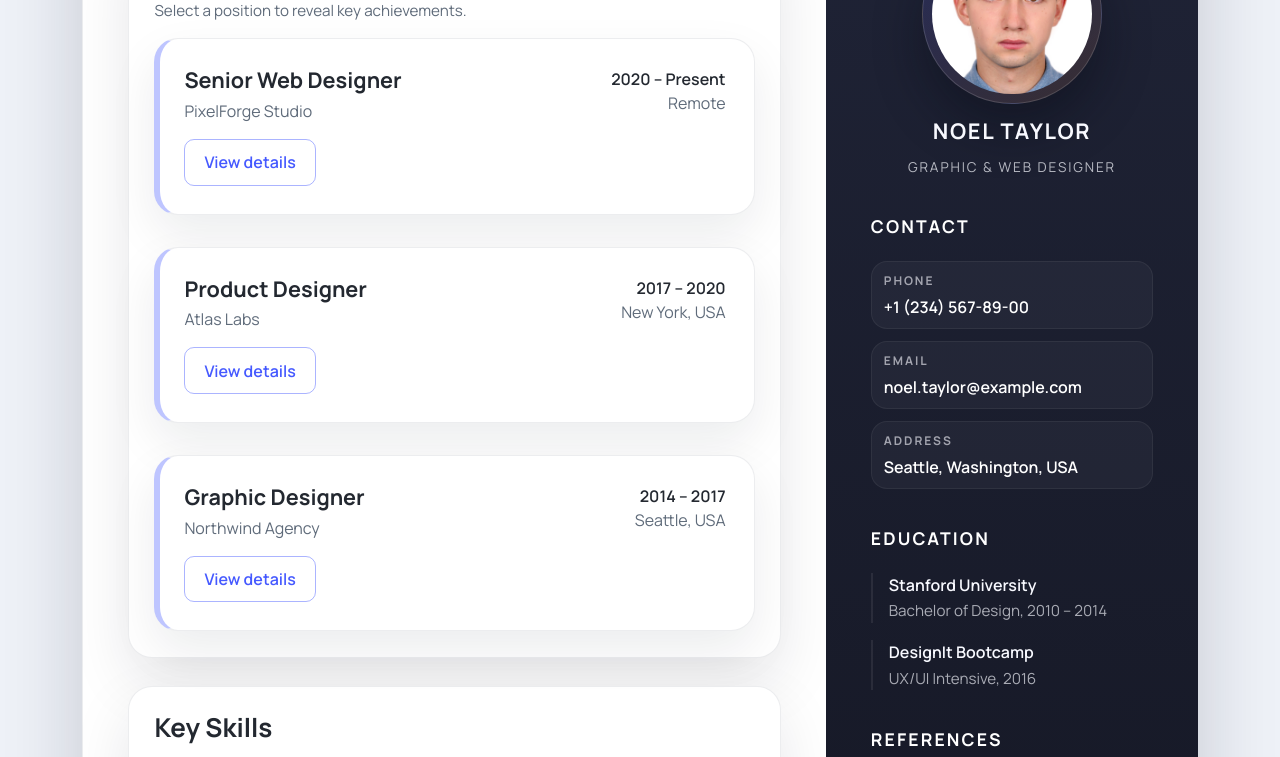
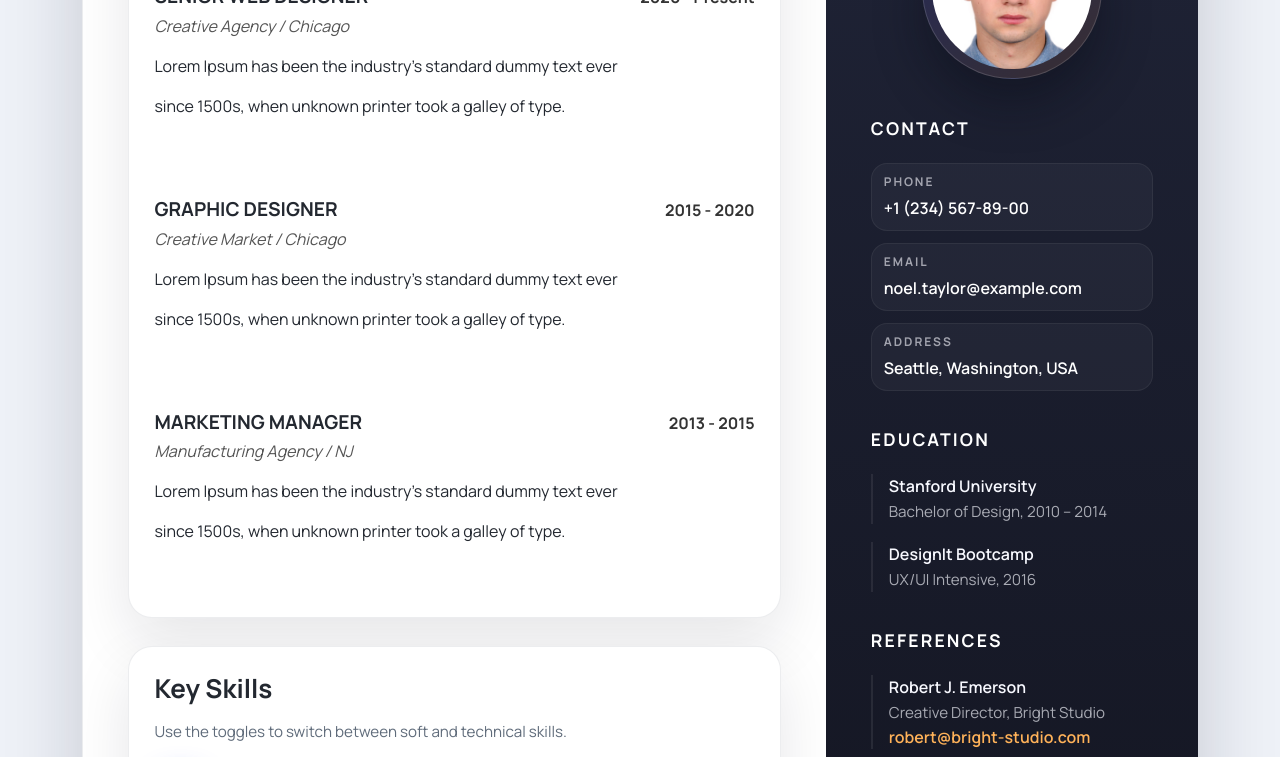
Before and after one commit to yuriilenivpm2024-alt/pm_23_11, a website: page app/html/index.html in a window 1280 px wide. Shown: the part 524-1281 px from the top of the page. Drawn offline with nearby package versions, Linux system fonts and the light colour scheme; files that its build step writes are made by us from their sources; files whose address does not match are found by name.

Commit message:
Змінив досвід про роботу

```diff
--- a/app/html/_main-content.html
+++ b/app/html/_main-content.html
@@ -2,77 +2,52 @@
     <section class="resume-section" aria-labelledby="experience-heading">
         <div class="resume-section__header">
             <h2 id="experience-heading">Work Experience</h2>
-            <p class="resume-section__hint">Select a position to reveal key achievements.</p>
+
         </div>
-        <div class="experience-grid">
-            <article class="experience-card" data-start-year="2020" data-end-year="">
-                <header class="experience-card__header">
-                    <div>
-                        <h3 class="experience-card__role">Senior Web Designer</h3>
-                        <p class="experience-card__company">PixelForge Studio</p>
-                    </div>
-                    <div class="experience-card__meta">
-                        <p class="experience-card__tenure" data-tenure>2020 &ndash; Present</p>
-                        <p class="experience-card__location">Remote</p>
-                    </div>
-                </header>
-                <button class="experience-card__toggle" type="button" data-action="toggle-details" aria-expanded="false">
-                    View details
-                </button>
-                <div class="experience-card__details" hidden>
-                    <ul>
-                        <li>Led the redesign of an education platform, increasing conversions by 34%.</li>
-                        <li>Implemented a design token framework and component library.</li>
-                        <li>Facilitated workshops with clients and product managers to align direction faster.</li>
-                    </ul>
+        <div class="experience-list">
+            <div class="experience-item">
+                <div class="experience-header">
+                    <h3 class="experience-title">Senior Web Designer</h3>
+                    <span class="experience-date">2020 - Present</span>
                 </div>
-            </article>
 
-            <article class="experience-card" data-start-year="2017" data-end-year="2020">
-                <header class="experience-card__header">
-                    <div>
-                        <h3 class="experience-card__role">Product Designer</h3>
-                        <p class="experience-card__company">Atlas Labs</p>
-                    </div>
-                    <div class="experience-card__meta">
-                        <p class="experience-card__tenure" data-tenure>2017 &ndash; 2020</p>
-                        <p class="experience-card__location">New York, USA</p>
-                    </div>
-                </header>
-                <button class="experience-card__toggle" type="button" data-action="toggle-details" aria-expanded="false">
-                    View details
-                </button>
-                <div class="experience-card__details" hidden>
-                    <ul>
-                        <li>Designed a finance management app with dedicated dark mode support.</li>
-                        <li>Launched a weekly prototype testing program with real customers.</li>
-                        <li>Created guidelines for marketing campaigns and social media launches.</li>
-                    </ul>
+                <p class="experience-company"><em>Creative Agency / Chicago</em></p>
+
+                <p class="experience-description">
+                    <p>Lorem Ipsum has been the industry's standard dummy text ever</p>
+                    <p>since 1500s, when unknown printer took a galley of type.</p>
+                </p>
+            </div>
+
+            <div class="experience-item2">
+                <div class="experience-header2">
+                    <h3 class="experience-title2">Graphic Designer</h3>
+                    <span class="experience-date2">2015 - 2020</span>
                 </div>
-            </article>
 
-            <article class="experience-card" data-start-year="2014" data-end-year="2017">
-                <header class="experience-card__header">
-                    <div>
-                        <h3 class="experience-card__role">Graphic Designer</h3>
-                        <p class="experience-card__company">Northwind Agency</p>
-                    </div>
-                    <div class="experience-card__meta">
-                        <p class="experience-card__tenure" data-tenure>2014 &ndash; 2017</p>
-                        <p class="experience-card__location">Seattle, USA</p>
-                    </div>
-                </header>
-                <button class="experience-card__toggle" type="button" data-action="toggle-details" aria-expanded="false">
-                    View details
-                </button>
-                <div class="experience-card__details" hidden>
-                    <ul>
-                        <li>Developed brand identities for tech startups and civic initiatives.</li>
-                        <li>Delivered 40+ landing and promo pages with strong engagement rates.</li>
-                        <li>Coached the design team on modular grids and typography systems.</li>
-                    </ul>
+                <p class="experience-company2"><em>Creative Market / Chicago</em></p>
+
+                <p class="experience-description2">
+                  <p>Lorem Ipsum has been the industry's standard dummy text ever</p>
+                  <p>since 1500s, when unknown printer took a galley of type.</p>
+                </p>
+            </div>
+
+
+            <div class="experience-item3">
+                <div class="experience-header3">
+                    <h3 class="experience-title3">Marketing Manager</h3>
+                    <span class="experience-date3">2013 - 2015</span>
                 </div>
-            </article>
+
+                <p class="experience-company3"><em>Manufacturing Agency / NJ</em></p>
+
+                <p class="experience-description3">
+                 <p>Lorem Ipsum has been the industry's standard dummy text ever</p>
+                 <p>since 1500s, when unknown printer took a galley of type.</p>
+                </p>
+            </div>
+
         </div>
     </section>
 
@@ -97,18 +72,3 @@
     </section>
 
     <section class="resume-section" aria-labelledby="awards-heading">
-        <div class="resume-section__header">
-            <h2 id="awards-heading">Awards</h2>
-        </div>
-        <ul class="awards-list">
-            <li>
-                <h3 class="awards-list__title">Awwwards Honorable Mention</h3>
-                <p class="awards-list__meta">For the redesign of the LearnLoop education service, 2022</p>
-            </li>
-            <li>
-                <h3 class="awards-list__title">Behance Interaction Award</h3>
-                <p class="awards-list__meta">For the NovaPay mobile app, 2020</p>
-            </li>
-        </ul>
-    </section>
-</section>
--- a/app/html/_sidebar.html
+++ b/app/html/_sidebar.html
@@ -3,8 +3,7 @@
         <div class="resume-panel__avatar">
             <img src="./img/avatar.JPG" alt="Portrait of Noel Taylor" width="148" height="148" />
         </div>
-        <p class="resume-panel__name">Noel Taylor</p>
-        <p class="resume-panel__role">Graphic &amp; Web Designer</p>
+
     </div>
     <section class="resume-panel__block" aria-labelledby="contact-heading">
         <h2 id="contact-heading" class="resume-panel__title">Contact</h2>
--- a/app/scss/layout/_content.scss
+++ b/app/scss/layout/_content.scss
@@ -1,98 +1,127 @@
-.experience-grid {
+.experience-list {
   display: grid;
   gap: clamp(1.5rem, 3vw, 2rem);
 }
 
-.experience-card {
-  border-radius: $radius-lg;
-  padding: 1.75rem 1.75rem 1.75rem 1.5rem;
-  background-color: $color-surface;
-  border: 1px solid rgba(24, 32, 56, 0.08);
-  box-shadow: 0 20px 48px rgba(15, 23, 42, 0.08);
-  border-left: 6px solid rgba(69, 89, 255, 0.35);
-  transition: box-shadow $transition, transform $transition, border-color $transition;
-
-  &:hover,
-  &:focus-within {
-    box-shadow: 0 28px 56px rgba(69, 89, 255, 0.18);
-    border-color: rgba(69, 89, 255, 0.4);
-    transform: translateY(-4px);
-  }
+.experience-entry {
+  display: grid;
+  gap: 0.75rem;
 }
 
-.experience-card__header {
-  display: flex;
-  justify-content: space-between;
-  gap: 1rem;
-  flex-wrap: wrap;
-}
-
-.experience-card__role {
+.experience-entry__title {
   margin: 0;
   font-size: 1.35rem;
   font-weight: 700;
 }
 
-.experience-card__company {
-  margin: 0.35rem 0 0;
+.experience-entry__meta {
+  margin: 0;
+  font-weight: 600;
   color: $color-muted;
 }
 
-.experience-card__meta {
-  text-align: right;
-  min-width: 160px;
-
-  p {
+.experience-entry p {
   margin: 0;
+  color: $color-muted;
+  line-height: 1.7;
+}
+.experience-item {
+  margin-bottom: 2rem;
 }
 
-  .experience-card__tenure {
-    font-weight: 600;
+.experience-header {
+  display: flex;
+  justify-content: space-between;
+  align-items: baseline;
 }
 
-  .experience-card__location {
-    color: $color-muted;
-  }
+.experience-title {
+  margin: 0;
+  font-weight: 700;
+  text-transform: uppercase;
+  font-size: 1.2rem;
 }
 
-.experience-card__toggle {
-  margin-top: 1rem;
-  border-radius: $radius-sm;
-  border: 1px solid rgba(69, 89, 255, 0.45);
-  background-color: transparent;
-  color: $color-primary;
-  font-weight: 600;
-  padding: 0.65rem 1.2rem;
-  cursor: pointer;
-  transition: background-color $transition, box-shadow $transition, color $transition;
-
-  &:hover,
-  &:focus-visible {
-    background-color: rgba(69, 89, 255, 0.1);
-    box-shadow: 0 12px 24px rgba(69, 89, 255, 0.2);
-  }
+.experience-date {
+  font-weight: 700;
+  color: #333;
 }
 
-.experience-card__details {
-  margin-top: 1rem;
-
-  ul {
-    margin: 0;
-    padding-left: 1.1rem;
-    display: grid;
-    gap: 0.5rem;
-    color: $color-muted;
-  }
+.experience-company {
+  margin: 0.3rem 0 1rem;
+  font-style: italic;
+  color: #555;
 }
 
-.experience-card.is-open {
-  .experience-card__toggle {
-    background-color: rgba(69, 89, 255, 0.1);
+.experience-description {
+  margin: 0;
+  color: #444;
+  line-height: 1.5;
 }
+.experience-item2 {
+  margin-bottom: 2rem;
 }
 
-@media (max-width: 575.98px) {
-  .experience-card__meta {
-    text-align: left;
+.experience-header2 {
+  display: flex;
+  justify-content: space-between;
+  align-items: baseline;
 }
+
+.experience-title2 {
+  margin: 0;
+  font-weight: 700;
+  text-transform: uppercase;
+  font-size: 1.2rem;
 }
+
+.experience-date2 {
+  font-weight: 700;
+  color: #333;
+}
+
+.experience-company2 {
+  margin: 0.3rem 0 1rem;
+  font-style: italic;
+  color: #555;
+}
+
+.experience-description2 {
+  margin: 0;
+  color: #444;
+  line-height: 1.5;
+}
+
+.experience-item3 {
+  margin-bottom: 2rem;
+}
+
+.experience-header3 {
+  display: flex;
+  justify-content: space-between;
+  align-items: baseline;
+}
+
+.experience-title3 {
+  margin: 0;
+  font-weight: 700;
+  text-transform: uppercase;
+  font-size: 1.2rem;
+}
+
+.experience-date3 {
+  font-weight: 700;
+  color: #333;
+}
+
+.experience-company3 {
+  margin: 0.3rem 0 1rem;
+  font-style: italic;
+  color: #555;
+}
+
+.experience-description3 {
+  margin: 0;
+  color: #444;
+  line-height: 1.5;
+}
--- a/app/scss/layout/_header.scss
+++ b/app/scss/layout/_header.scss
@@ -64,7 +64,7 @@
   font-size: 0.95rem;          /* трохи менший шрифт */
   line-height: 1.65;           /* ближчі рядки */
   color: #333;                 /* темний, як на прикладі */
-  max-width: 45ch;             /* звужує блок — текст тепер у 6 рядків */
+  max-width: 65ch;             /* звужує блок — текст тепер у 6 рядків */
   margin-top: 1rem;
   font-weight: 400;
   letter-spacing: 0;
@@ -78,19 +78,19 @@
 /* === права колонка: ім’я та професія === */
 .resume-header__summary {
   display: grid;
-  gap: 0.75rem;
+  gap: 0.1rem;
 }
 
 .resume-header__title {
-  margin: 0;
+  margin: 0.05rem 0 0 ;
   font-size: clamp(3rem, 6vw, 3.8rem);
-  font-weight: 700;
+  font-weight: 900;
   text-transform: uppercase;
-  letter-spacing: 0.12em;
+  letter-spacing: 0.02em;
 }
 
 .resume-header__subtitle {
-  margin: 0.75rem 0 1.5rem;
+  margin: 0.05rem 0 1.5rem;
   color: $color-primary;
   font-weight: 700;
   letter-spacing: 0.2em;
```
Lines whose indentation alone changed are shown as unchanged.
